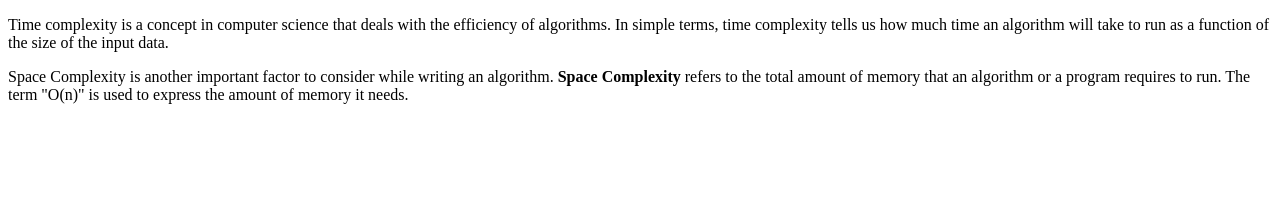
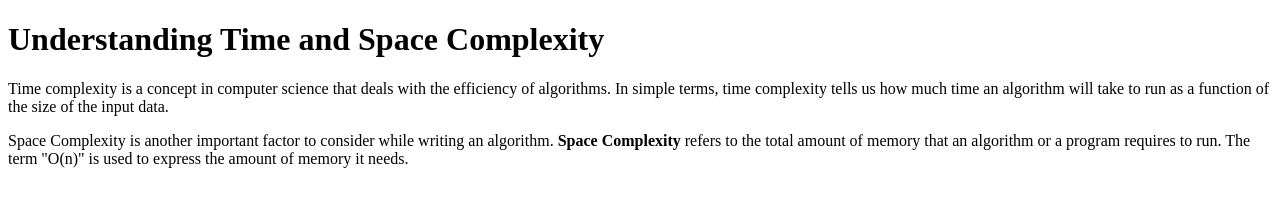
Before and after one commit to acciojob/time-and-space-complexity-sdeSameerSweety, a website: page main.html in a window 1280 px wide. Drawn offline with Linux system fonts and the light colour scheme.

Commit message:
created a submission

```diff
--- a/main.html
+++ b/main.html
@@ -6,6 +6,8 @@
 
 <body>
 	<!-- the entire body must be written by student -->
+	<h1>Understanding Time and Space Complexity</h1>
+
 	<p>Time complexity is a concept in computer science that deals with the efficiency of algorithms. In simple terms, time complexity tells us how much time an algorithm will take to run as a function of the size of the input data.</p>
 
 <p>Space Complexity is another important factor to consider while writing an algorithm. <b>Space Complexity</b> refers to the total amount of memory that an algorithm or a program requires to run. The term "O(n)" is used to express the amount of memory it needs.</p>
```
